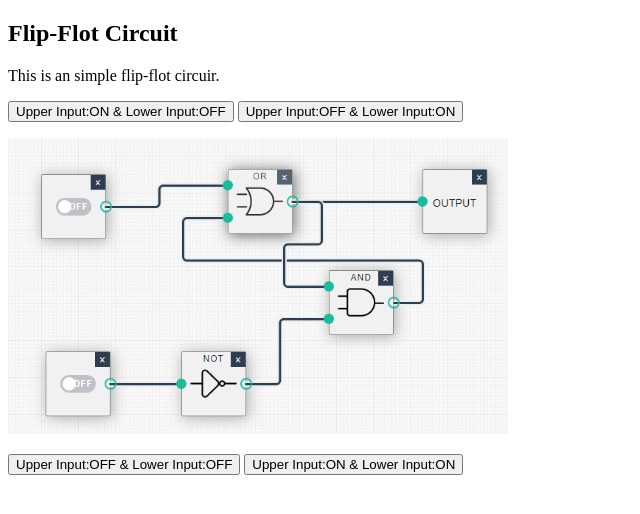
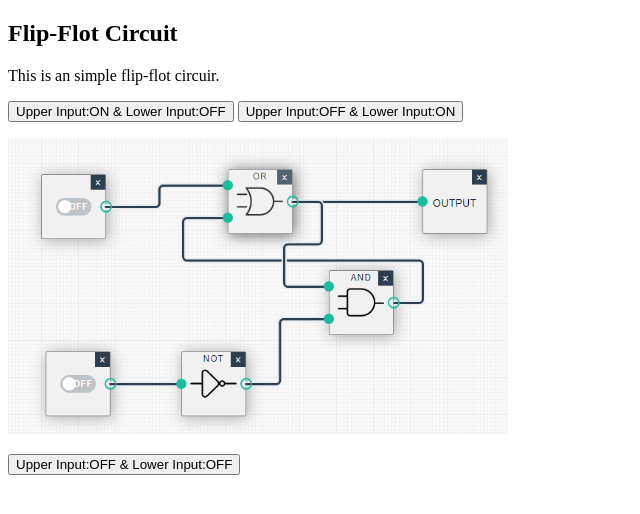
Before and after one commit to Huifang98/FoC, a plain HTML site: page Flip-Flot.html in a window 1280 px wide. Shown: the whole page, without its empty margins (0-640 px from the left). Drawn offline with Linux system fonts and the light colour scheme.

Commit message:
made specific changes

```diff
--- a/Flip-Flot.html
+++ b/Flip-Flot.html
@@ -16,7 +16,6 @@
 <p>
 
 <button onclick="document.getElementById('myImage').src='FLIP-FLOT.0.0.png'">Upper Input:OFF & Lower Input:OFF</button>
-<button onclick="document.getElementById('myImage').src='FLIP-FLOT.1.1.png'">Upper Input:ON & Lower Input:ON</button>
 
 </p>
 
```
Also changed, not shown: FLIP-FLOT.1.1.png (deleted).
